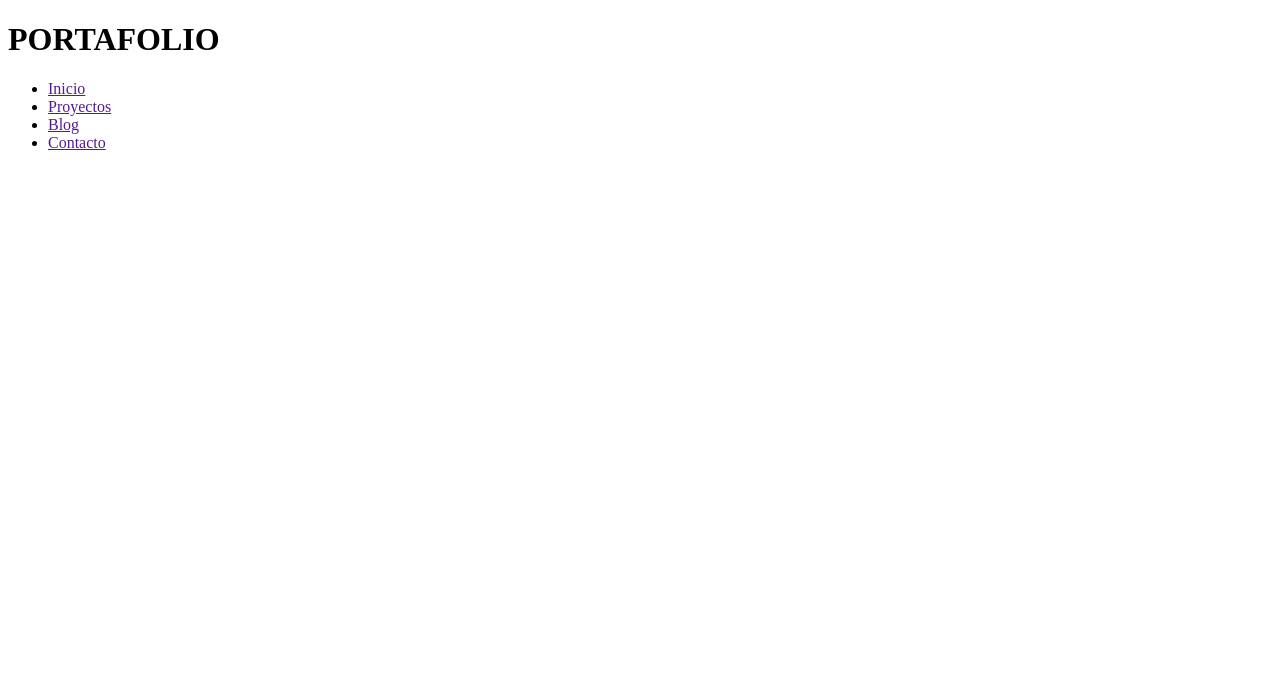
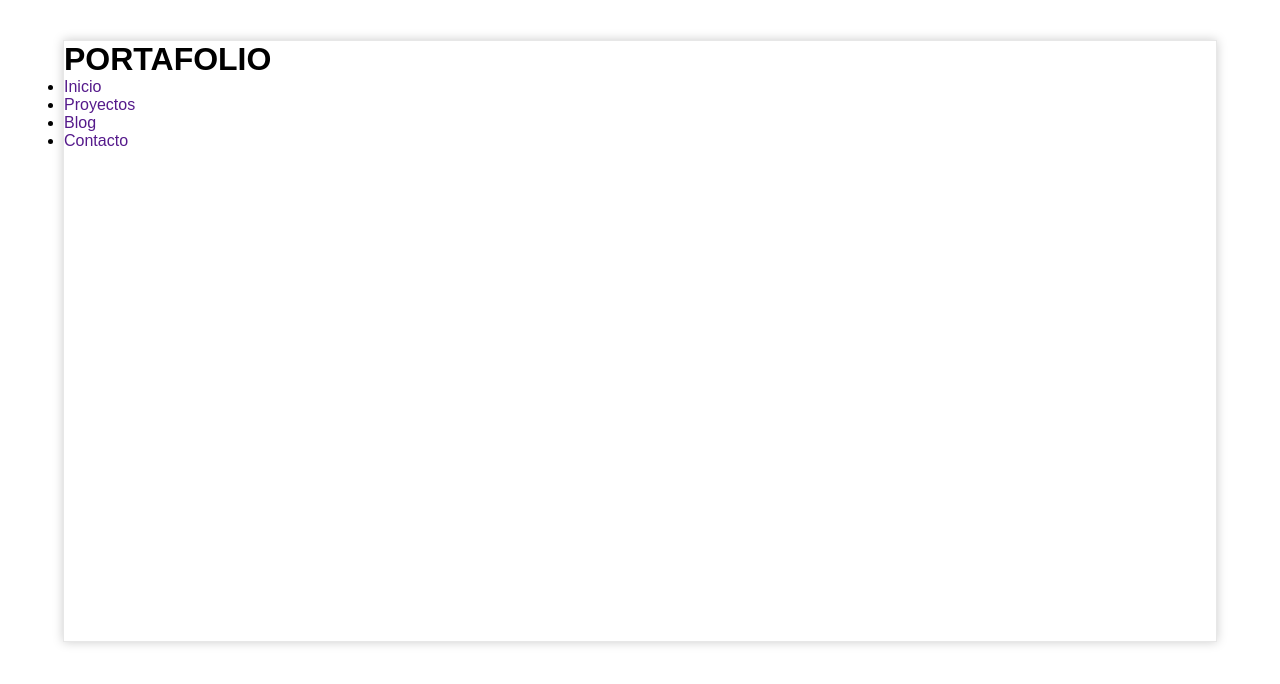
Before and after one commit to KatzoA/TP-Training-flexbox, a plain HTML site: page index.html in a window 1280 px wide. Drawn offline with Linux system fonts and the light colour scheme.

Commit message:
Style général + restructure HTML

```diff
--- a/flexbox.css
+++ b/flexbox.css
@@ -0,0 +1,17 @@
+*{
+  text-decoration: none;
+  padding: 0px;
+  margin: 0px;
+  font-family: sans-serif;
+}
+
+#container{
+  width: 90%;
+  height: auto;
+  margin: 0px auto;
+  border: 1px solid rgba(225, 225, 226, 0.8);
+  box-shadow: 0px 0px 10px #ccc;
+  margin-top: 40px;
+  margin-bottom: 40px;
+  min-height: 600px;
+}
--- a/index.html
+++ b/index.html
@@ -8,13 +8,15 @@
   <title>Training Flexbox</title>
 </head>
 <body>
-  <div class="container">
+  <!-- Container -->
+  <div id="container">
+
+  <!-- En tete -->
   <header class="header">
     <div class="logo">
       <h1>PORTAFOLIO  </h1>
     </div>
-  </header>
-  </div>
+
 
     <nav class="menu">
       <ul>
@@ -32,5 +34,12 @@
         </li>
       </ul>
     </nav>
+  </header>
+  <!-- Fin en tete -->
+
+  </div>
+    <!-- Fin container -->
+
+
 </body>
 </html>
```
Lines whose indentation alone changed are shown as unchanged.
